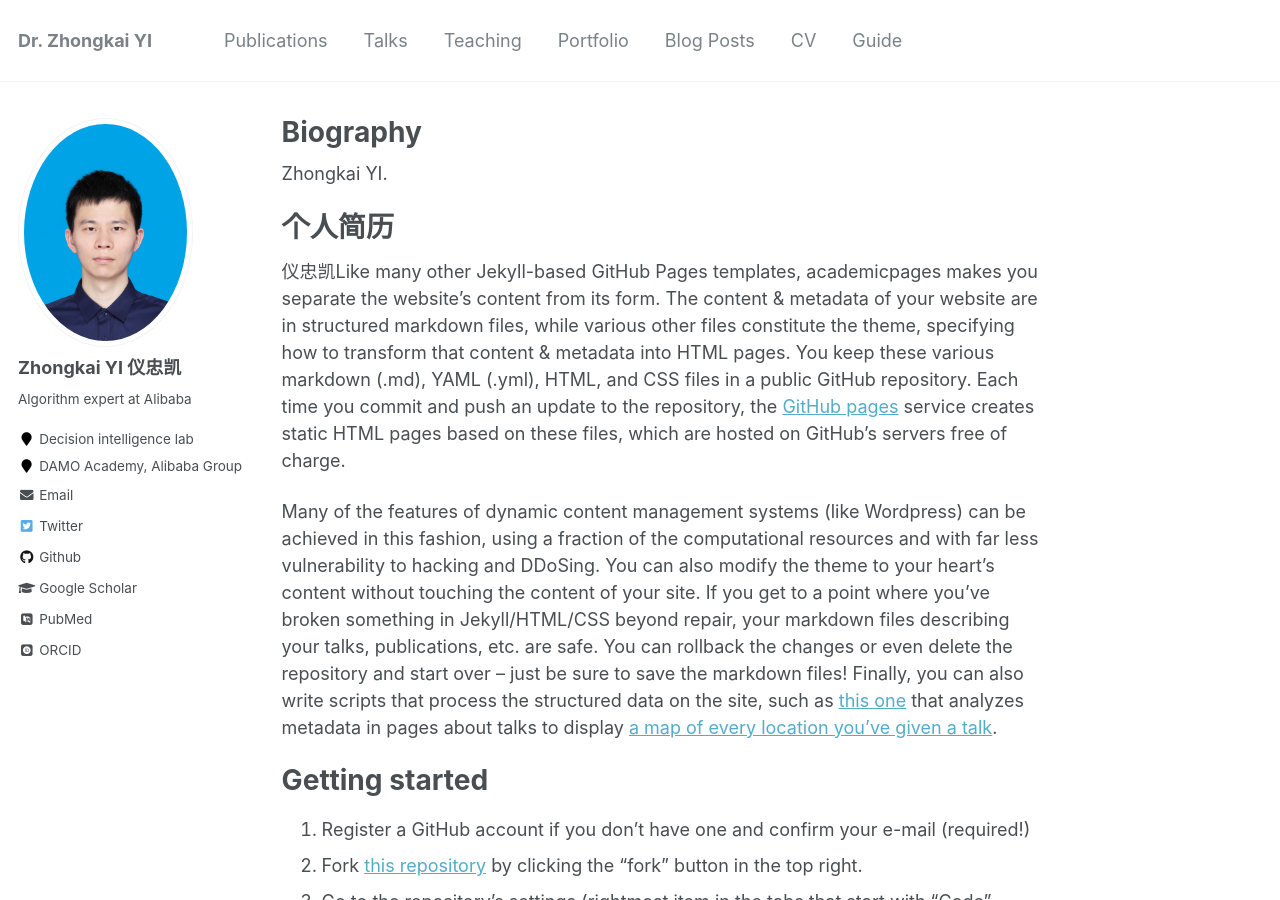
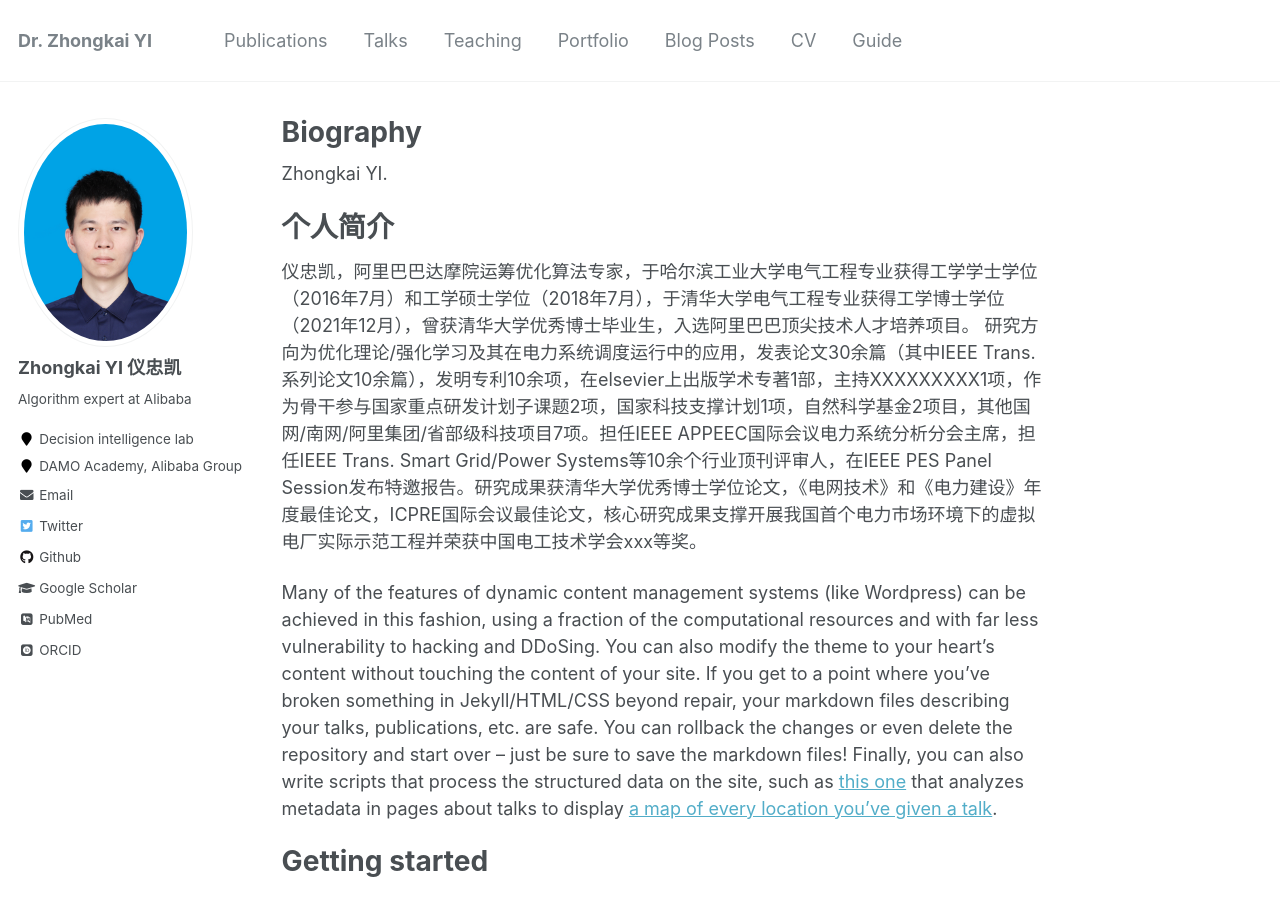
Before and after one commit to yizhongkai/yizhongkai.github.io, a Jekyll site: the page built from _pages/about.md, in a window 1280 px wide and 900 px high. Built offline with Jekyll 4.4.1, drawn with Linux system fonts in a browser that asks for light colours; some web fonts are replaced.

Commit message:
Update about.md

```diff
--- a/_pages/about.md
+++ b/_pages/about.md
@@ -10,9 +10,10 @@ redirect_from:
 
 Zhongkai YI.
 
-个人简历
+个人简介
 ======
-仪忠凯Like many other Jekyll-based GitHub Pages templates, academicpages makes you separate the website's content from its form. The content & metadata of your website are in structured markdown files, while various other files constitute the theme, specifying how to transform that content & metadata into HTML pages. You keep these various markdown (.md), YAML (.yml), HTML, and CSS files in a public GitHub repository. Each time you commit and push an update to the repository, the [GitHub pages](https://pages.github.com/) service creates static HTML pages based on these files, which are hosted on GitHub's servers free of charge.
+仪忠凯，阿里巴巴达摩院运筹优化算法专家，于哈尔滨工业大学电气工程专业获得工学学士学位（2016年7月）和工学硕士学位（2018年7月），于清华大学电气工程专业获得工学博士学位（2021年12月），曾获清华大学优秀博士毕业生，入选阿里巴巴顶尖技术人才培养项目。
+研究方向为优化理论/强化学习及其在电力系统调度运行中的应用，发表论文30余篇（其中IEEE Trans. 系列论文10余篇），发明专利10余项，在elsevier上出版学术专著1部，主持XXXXXXXXX1项，作为骨干参与国家重点研发计划子课题2项，国家科技支撑计划1项，自然科学基金2项目，其他国网/南网/阿里集团/省部级科技项目7项。担任IEEE APPEEC国际会议电力系统分析分会主席，担任IEEE Trans. Smart Grid/Power Systems等10余个行业顶刊评审人，在IEEE PES Panel Session发布特邀报告。研究成果获清华大学优秀博士学位论文，《电网技术》和《电力建设》年度最佳论文，ICPRE国际会议最佳论文，核心研究成果支撑开展我国首个电力市场环境下的虚拟电厂实际示范工程并荣获中国电工技术学会xxx等奖。
 
 Many of the features of dynamic content management systems (like Wordpress) can be achieved in this fashion, using a fraction of the computational resources and with far less vulnerability to hacking and DDoSing. You can also modify the theme to your heart's content without touching the content of your site. If you get to a point where you've broken something in Jekyll/HTML/CSS beyond repair, your markdown files describing your talks, publications, etc. are safe. You can rollback the changes or even delete the repository and start over -- just be sure to save the markdown files! Finally, you can also write scripts that process the structured data on the site, such as [this one](https://github.com/academicpages/academicpages.github.io/blob/master/talkmap.ipynb) that analyzes metadata in pages about talks to display [a map of every location you've given a talk](https://academicpages.github.io/talkmap.html).
 
```
